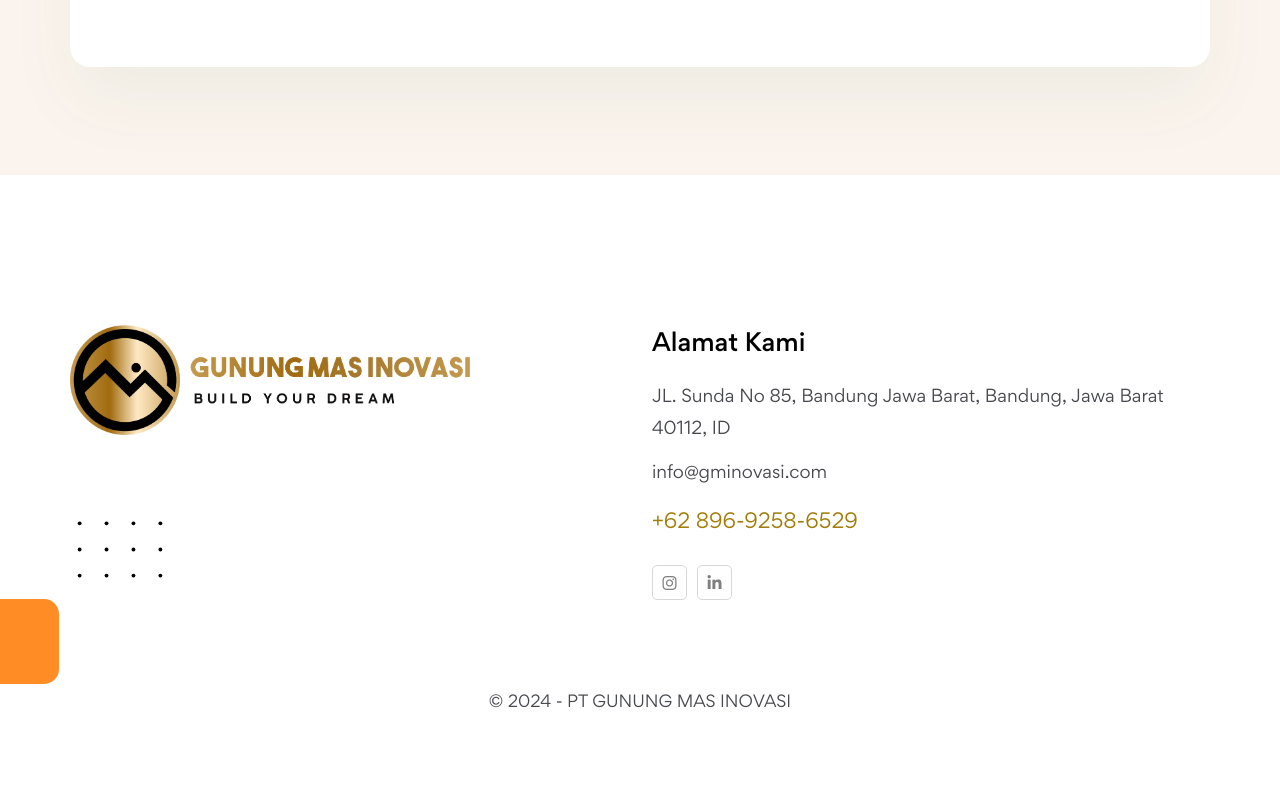
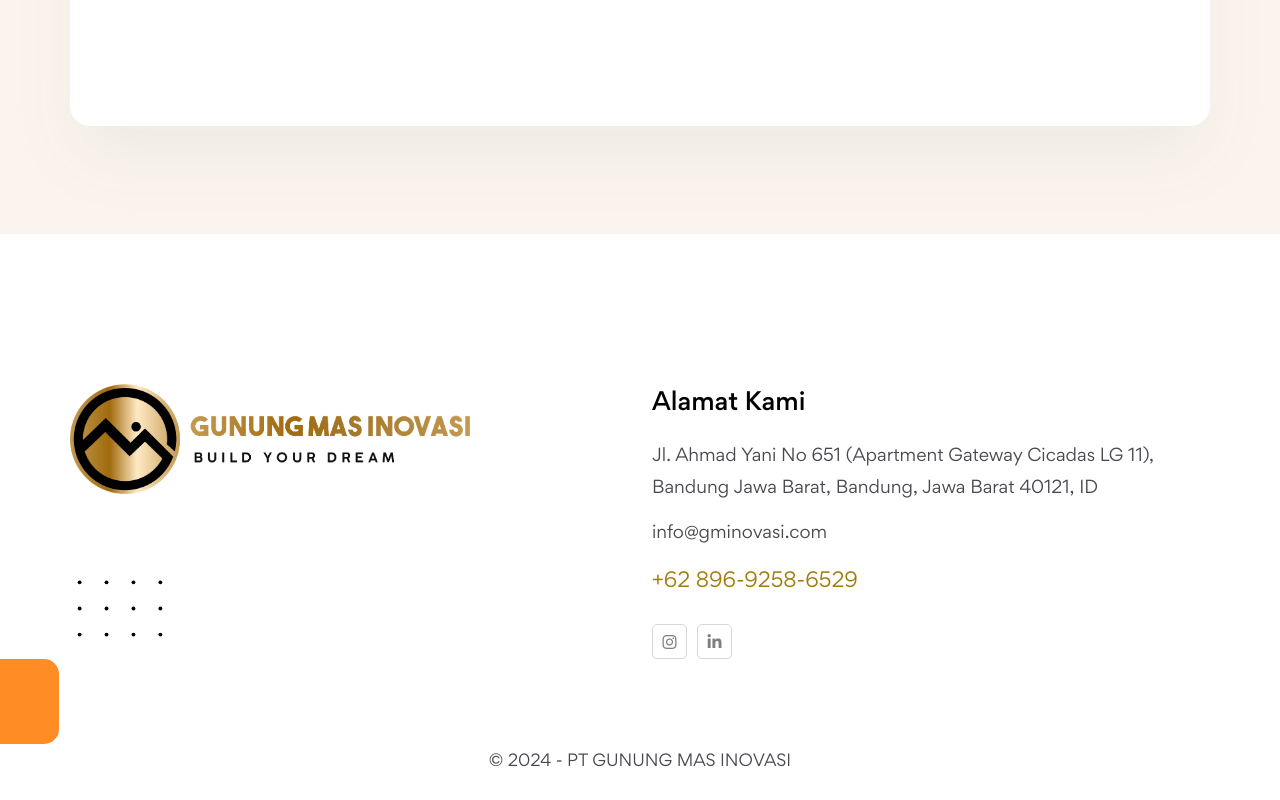
Before and after one commit to Dzakwan2022/InaraDisainSaya, a Next.js app: page /contact in a window 1280 px wide. Shown: the part 1122-1922 px from the top of the page. Before the commit the page ends 1863 px from the top, so only its background shows below. Built offline with nearby package versions, Linux system fonts and the light colour scheme.

Commit message:
chore: change address

```diff
--- a/components/contact/BlockContact2.jsx
+++ b/components/contact/BlockContact2.jsx
@@ -7,7 +7,7 @@ const BlockContact2 = () => {
       title: "Alamat Kami",
       content: (
         <>
-          JL. Sunda No 85, Bandung Jawa Barat, Bandung, Jawa Barat 40112, ID
+          Jl. Ahmad Yani No 651 (Apartment Gateway Cicadas LG 11), Bandung Jawa Barat, Bandung, Jawa Barat 40121, ID
         </>
       ),
     },
--- a/components/home-page/home-10/Footer.jsx
+++ b/components/home-page/home-10/Footer.jsx
@@ -68,8 +68,7 @@ const Footer = () => {
       <div className="col-xl-6 col-sm-4 mb-30" data-aos="fade-left">
         <h5 className="footer-title tx-dark fw-500">Alamat Kami</h5>
         <p className="fs-17">
-          {/* 2190 Lojiho Terrace, Mirpur, Equal Licensed in 50 states. */}
-          JL. Sunda No 85, Bandung Jawa Barat, Bandung, Jawa Barat 40112, ID
+          Jl. Ahmad Yani No 651 (Apartment Gateway Cicadas LG 11), Bandung Jawa Barat, Bandung, Jawa Barat 40121, ID
         </p>
         <a href="mailto:info@gminovasi.com" className="email tran3s fs-17">
           info@gminovasi.com
--- a/next.config.js
+++ b/next.config.js
@@ -1,4 +1,9 @@
 /** @type {import('next').NextConfig} */
-const nextConfig = {};
+const nextConfig = {
+    output: 'export',
+    images: {
+        unoptimized: true,
+    }
+};
 
 module.exports = nextConfig;
```
